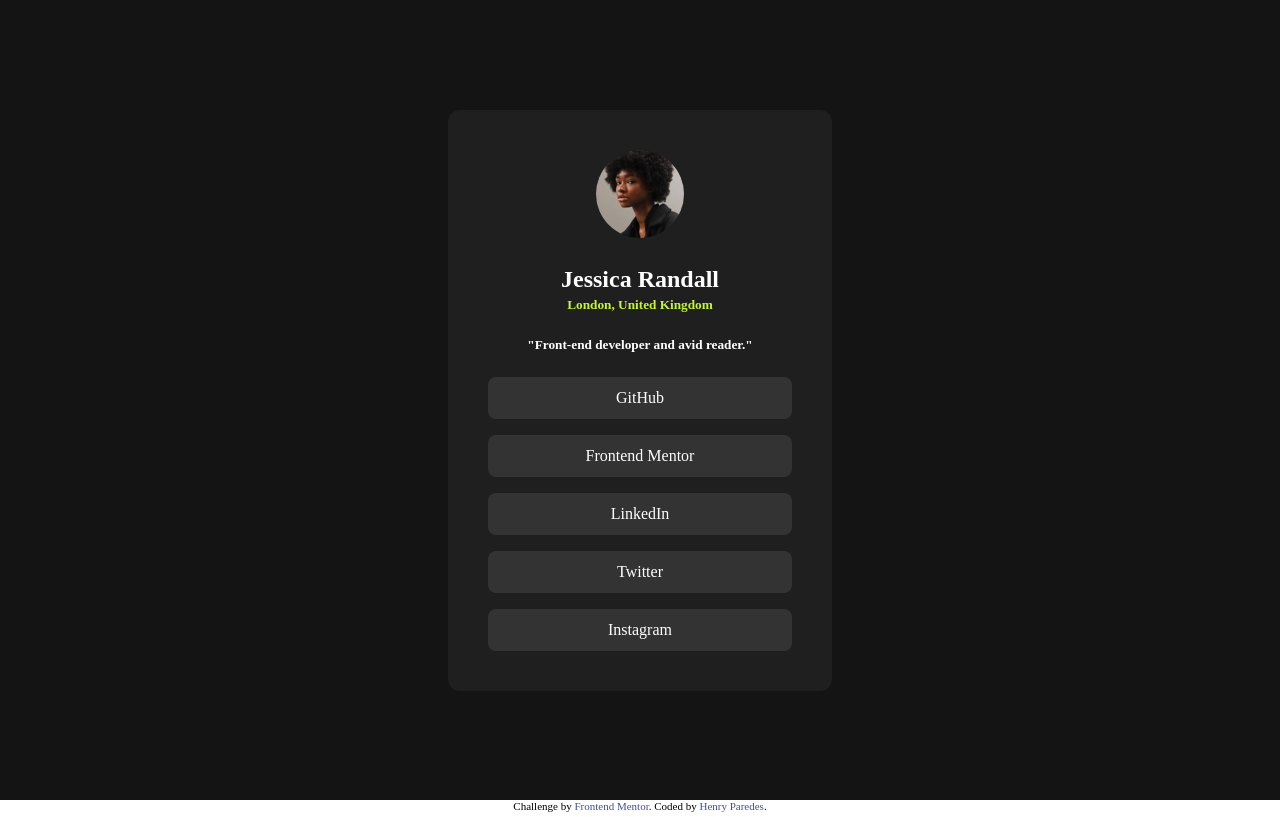
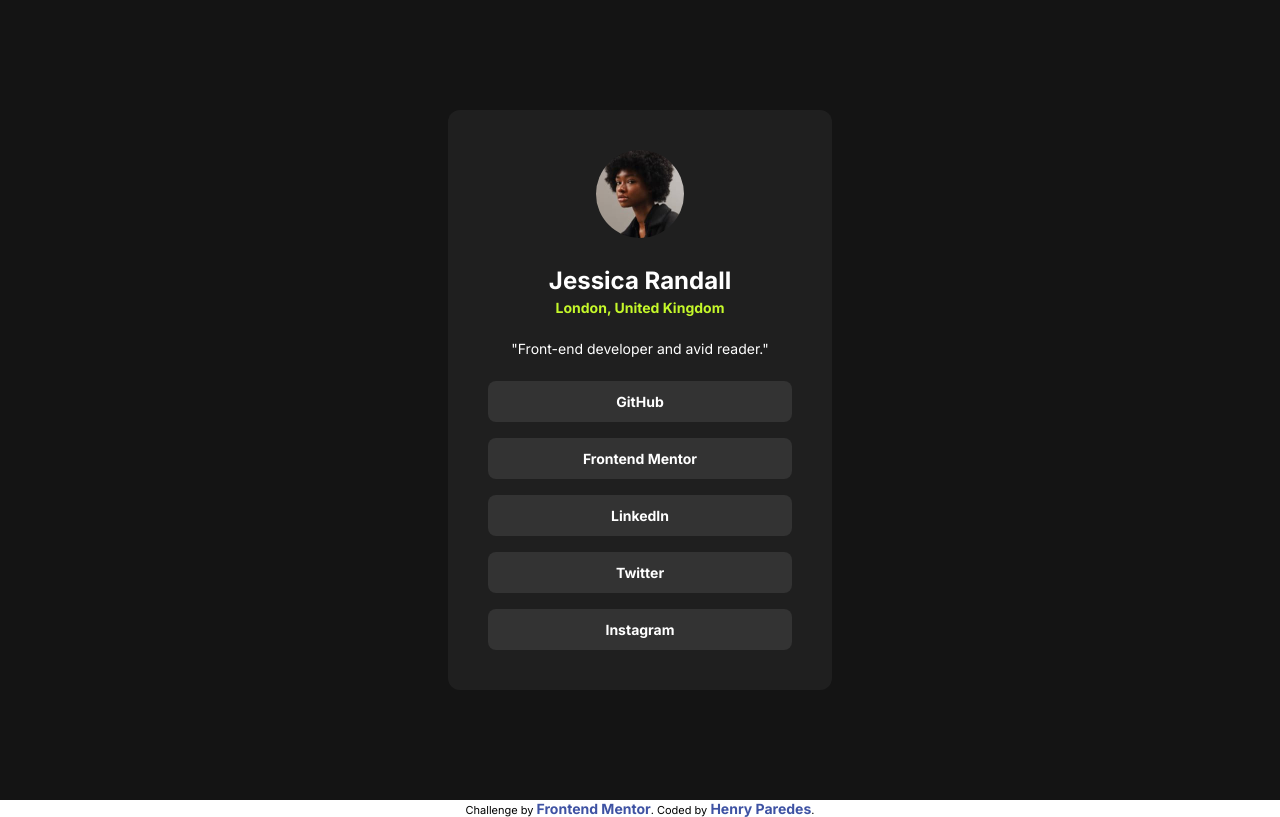
Before and after one commit to henryapm/social-links-profile, a plain HTML site: page index.html in a window 1280 px wide. Drawn offline with Linux system fonts and the light colour scheme.

Commit message:
Design Finished

```diff
--- a/index.html
+++ b/index.html
@@ -15,8 +15,8 @@
     <section>
       <img src="./assets/images/avatar-jessica.jpeg" alt="">
       <h1 class="name">Jessica Randall</h1>
-      <h5 class="location">London, United Kingdom</h5>
-      <h5 class="ocupation">"Front-end developer and avid reader."</h5>
+      <p class="location">London, United Kingdom</p>
+      <p class="ocupation">"Front-end developer and avid reader."</p>
       <ul>
         <a href=""><li>GitHub</li></a>
         <a href=""><li>Frontend Mentor</li></a>
--- a/style.css
+++ b/style.css
@@ -1,3 +1,5 @@
+@import url('https://fonts.googleapis.com/css2?family=Inter:wght@100..900&display=swap');
+
 :root{
   --offblack: hsl(0, 0%, 8%);
   --darkgray: hsl(0, 0%, 12%);
@@ -5,6 +7,7 @@
   --primary: hsl(75, 94%, 57%);
 }
 body{
+  font-family: "inter", sans-serif;
   margin: 0px;
   padding: 0px;
 }
@@ -32,6 +35,10 @@ img{
   max-height: 88px;
 }
 
+p, a{
+  font-size: 14px;
+}
+
 ul{
   padding: 0px;
   display: flex;
@@ -55,11 +62,16 @@ li:hover{
 .name{
   margin-top: 24px;
   margin-bottom: 4px;
+  font-weight: 700;
 }
 
 .location{
   margin-top: 0px;
   margin-bottom: 24px;
+}
+
+.location, a{
+  font-weight: bold;
 }
 
 .ocupation{
```
